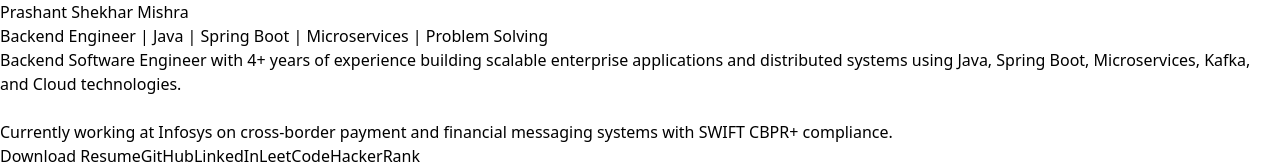
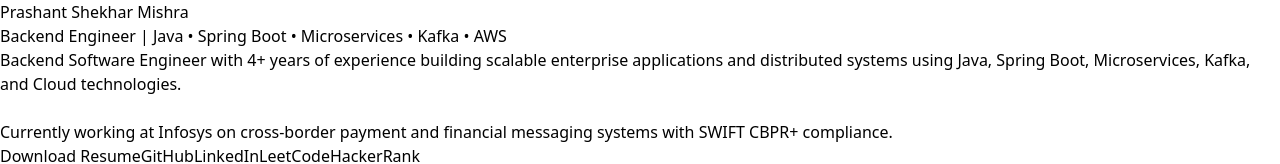
Before and after one commit to PrashantShekhar-Mishra/my-portfolio, a React app: page / in a window 1280 px wide. Shown: the top 164 px of the page. Built offline with nearby package versions, Linux system fonts and the light colour scheme; the HTML template or start-up script is replaced by a standard one.

Commit message:
update portfolio

```diff
--- a/src/App.tsx
+++ b/src/App.tsx
@@ -98,7 +98,7 @@ const experiences = [
         </h1>
 
         <h2 className="text-2xl text-slate-300 mb-6">
-          Backend Engineer | Java | Spring Boot | Microservices | Problem Solving
+          Backend Engineer | Java • Spring Boot • Microservices • Kafka • AWS
         </h2>
        <p className="max-w-3xl mx-auto text-slate-400 text-lg leading-relaxed">
         Backend Software Engineer with 4+ years of experience building scalable
```
